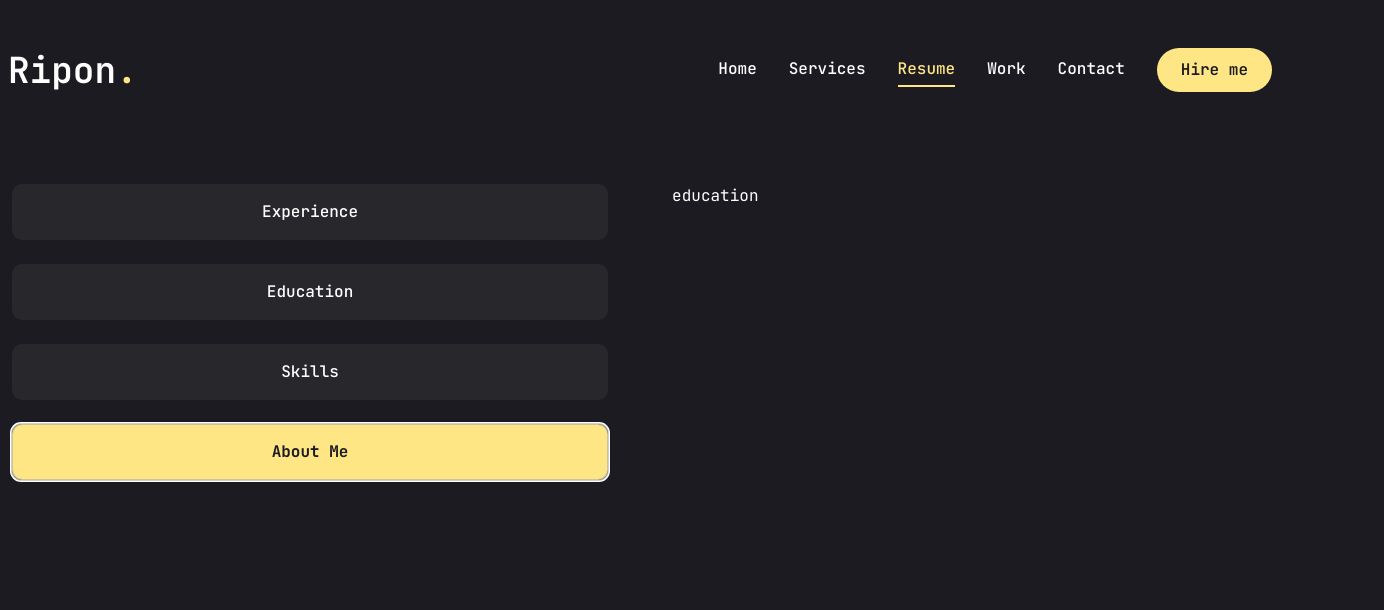
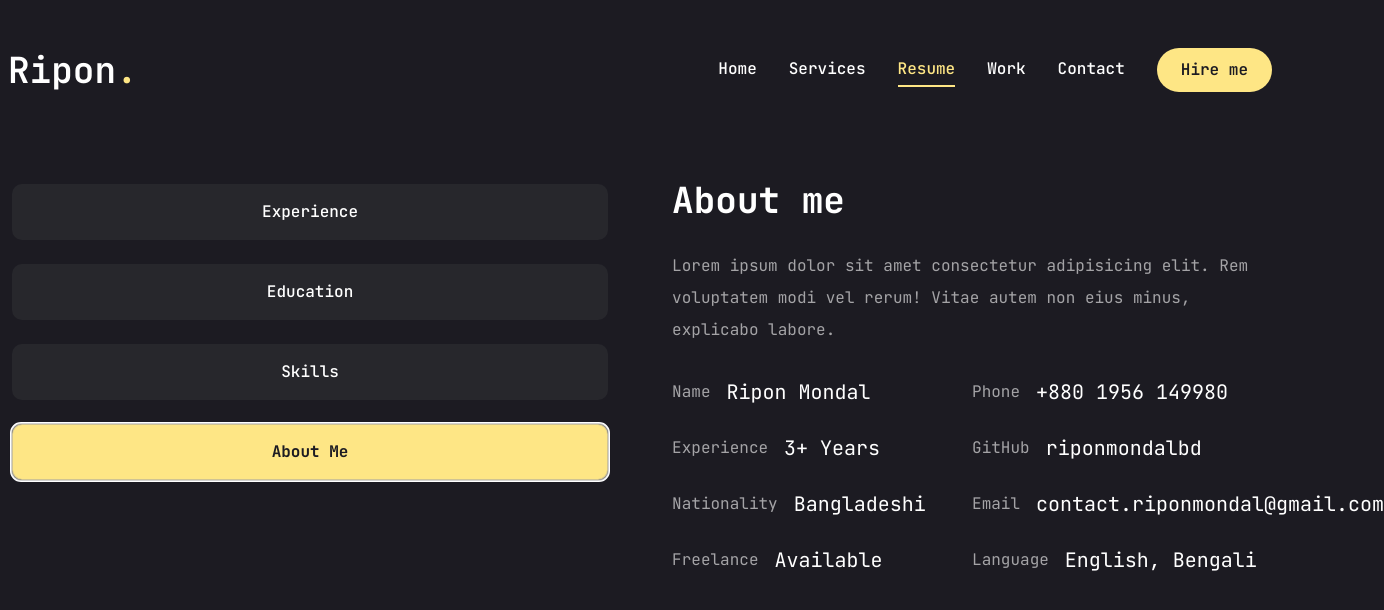
Before and after one commit to riponmondalbd/portfolio2.0, a Next.js app: page /resume in a window 1280 px wide. Both pictures are taken after a click on the tab "About Me". Shown: the top 610 px of the page, 1384 px wide, since content can reach past the window. Built offline with nearby package versions, Linux system fonts and the light colour scheme.

Commit message:
complete about section and also complete resume page

```diff
--- a/src/app/resume/page.tsx
+++ b/src/app/resume/page.tsx
@@ -231,8 +231,27 @@
               </div>
             </TabsContent>
             {/* about */}
-            <TabsContent value="about" className="w-full">
-              education
+            <TabsContent
+              value="about"
+              className="w-full text-center xl:text-left"
+            >
+              <div className="flex flex-col gap-[30px]">
+                <h3 className="text-4xl font-bold">{aboutData.title}</h3>
+                <p className="max-w-[600px] text-white/60 mx-auto xl:mx-0">
+                  {aboutData.description}
+                </p>
+                <ul className="grid grid-cols-1 xl:grid-cols-2 gap-y-6 max-w-[620px] mx-auto xl:mx-0">
+                  {aboutData.info.map((item, index) => (
+                    <li
+                      key={index}
+                      className="flex items-center justify-center xl:justify-start gap-4"
+                    >
+                      <span className="text-white/60">{item.fieldName}</span>
+                      <span className="text-xl">{item.fieldValue}</span>
+                    </li>
+                  ))}
+                </ul>
+              </div>
             </TabsContent>
           </div>
         </Tabs>
```
